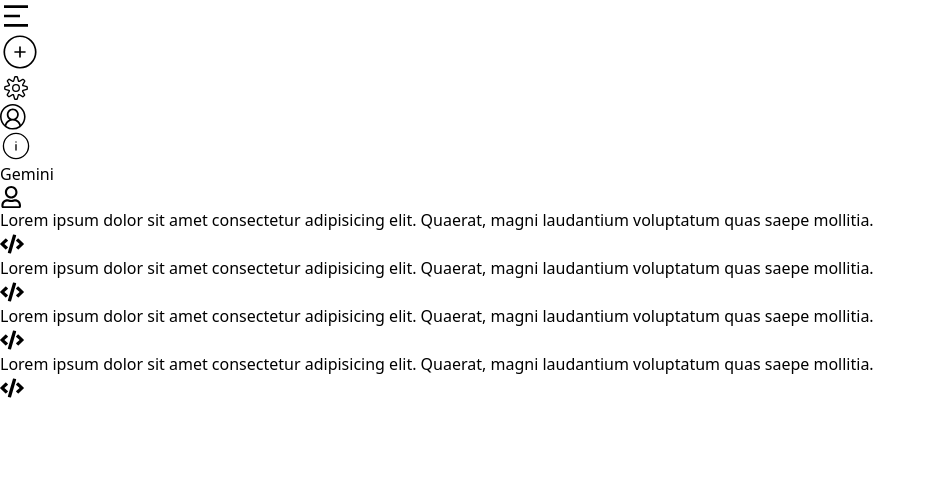
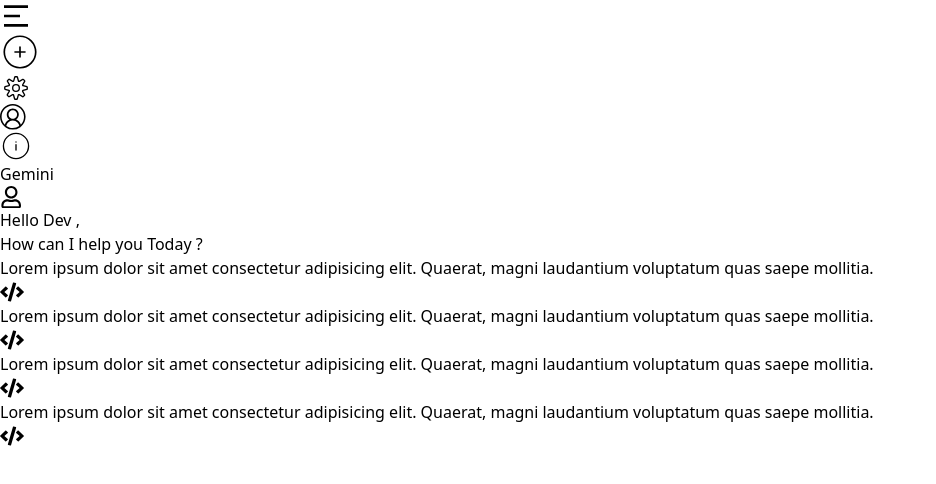
Before and after one commit to Souravhere/GeminiAi, a React (Vite) app: page / in a window 1280 px wide. Shown: the top 484 px of the page, without its empty margins (0-936 px from the left). Built offline with nearby package versions, Linux system fonts and the light colour scheme.

Commit message:
Main.jsx page ui updated

```diff
--- a/src/components/Main/Main.jsx
+++ b/src/components/Main/Main.jsx
@@ -3,27 +3,31 @@ import { FaRegUser, FaCode } from "react-icons/fa";
 
 const Main = () => {
   return (
-    <div className='sm:mx-20 mx-8 w-full overflow-x-hidden'>
+    <div className='sm:mx-20 mx-8 w-full overflow-x-hidden text-gray-400'>
       <div className='w-full flex items-center justify-between mt-3'>
         <p className='text-xl'>Gemini</p>
         <FaRegUser size={"1.4em"}  />
       </div>
-      <div className='w-full flex items-center justify-between mt-6 flex-warp gap-3'>
-        <div className='w-44 bg-gray-600 p-2 rounded-lg shrink-0'>
+      <div className='mt-20 '>
+        <h1 className='text-3xl font-semibold'>Hello Dev ,</h1>
+        <h3 className='text-xl'>How can I help you Today ?</h3>
+      </div>
+      <div className='w-full flex items-center justify-between mt-6 flex-warp gap-3 sm:overflow-x-hidden overflow-x-scroll'>
+        <div className='w-48 bg-gray-800 p-2 rounded-lg shrink-0 hover:bg-gray-900 duration-300 cursor-pointer'>
           <p className='text-xs'>Lorem ipsum dolor sit amet consectetur adipisicing elit. Quaerat, magni laudantium voluptatum quas saepe mollitia.</p>
-          <FaCode size={"1.5em"} className='bg-gray-400 p-1 rounded-full '/>
+          <FaCode size={"1.5em"} className='bg-gray-700 p-1 rounded-full mt-2 ml-[85%]'/>
         </div>
-        <div className='w-44 bg-gray-600 p-2 rounded-lg shrink-0'>
+        <div className='w-48 bg-gray-800 p-2 rounded-lg shrink-0 hover:bg-gray-900 duration-300 cursor-pointer'>
           <p className='text-xs'>Lorem ipsum dolor sit amet consectetur adipisicing elit. Quaerat, magni laudantium voluptatum quas saepe mollitia.</p>
-          <FaCode size={"1.5em"} className='bg-gray-400 p-1 rounded-full '/>
+          <FaCode size={"1.5em"} className='bg-gray-700 p-1 rounded-full mt-2 ml-[85%]'/>
         </div>
-        <div className='w-44 bg-gray-600 p-2 rounded-lg shrink-0'>
+        <div className='w-48 bg-gray-800 p-2 rounded-lg shrink-0 hover:bg-gray-900 duration-300 cursor-pointer'>
           <p className='text-xs'>Lorem ipsum dolor sit amet consectetur adipisicing elit. Quaerat, magni laudantium voluptatum quas saepe mollitia.</p>
-          <FaCode size={"1.5em"} className='bg-gray-400 p-1 rounded-full '/>
+          <FaCode size={"1.5em"} className='bg-gray-700 p-1 rounded-full mt-2 ml-[85%]'/>
         </div>
-        <div className='w-44 bg-gray-600 p-2 rounded-lg shrink-0'>
+        <div className='w-48 bg-gray-800 p-2 rounded-lg shrink-0 hover:bg-gray-900 duration-300 cursor-pointer'>
           <p className='text-xs'>Lorem ipsum dolor sit amet consectetur adipisicing elit. Quaerat, magni laudantium voluptatum quas saepe mollitia.</p>
-          <FaCode size={"1.5em"} className='bg-gray-400 p-1 rounded-full '/>
+          <FaCode size={"1.5em"} className='bg-gray-700 p-1 rounded-full mt-2 ml-[85%]'/>
         </div>
       </div>
     </div>
```
